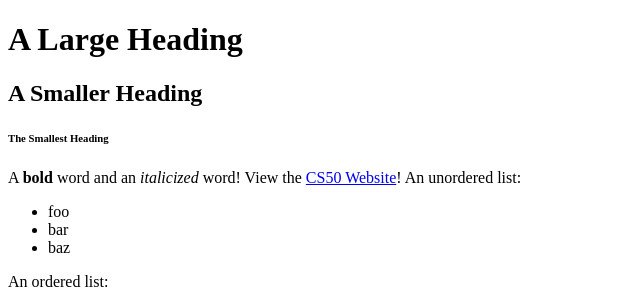
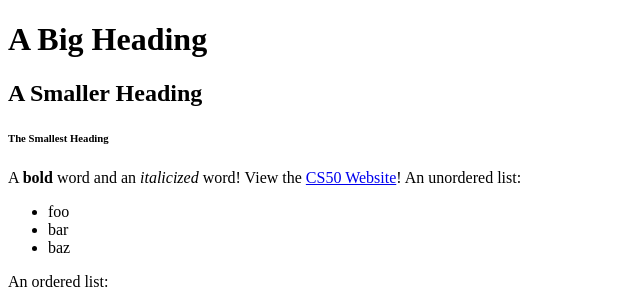
Before and after one commit to manuelaoholeguy/Copia, a plain HTML site: page hello.html in a window 1280 px wide. Shown: the top 304 px of the page, without its empty margins (0-640 px from the left). Drawn offline with Linux system fonts and the light colour scheme.

Commit message:
cambio big

```diff
--- a/hello.html
+++ b/hello.html
@@ -5,7 +5,7 @@
     </head>
     <body>
         <!-- We can create headings using h1 through h6 as tags. -->
-        <h1>A Large Heading</h1>
+        <h1>A Big Heading</h1>
         <h2>A Smaller Heading</h2>
         <h6>The Smallest Heading</h6>
 
```
Also changed, not shown: 1 other file.
